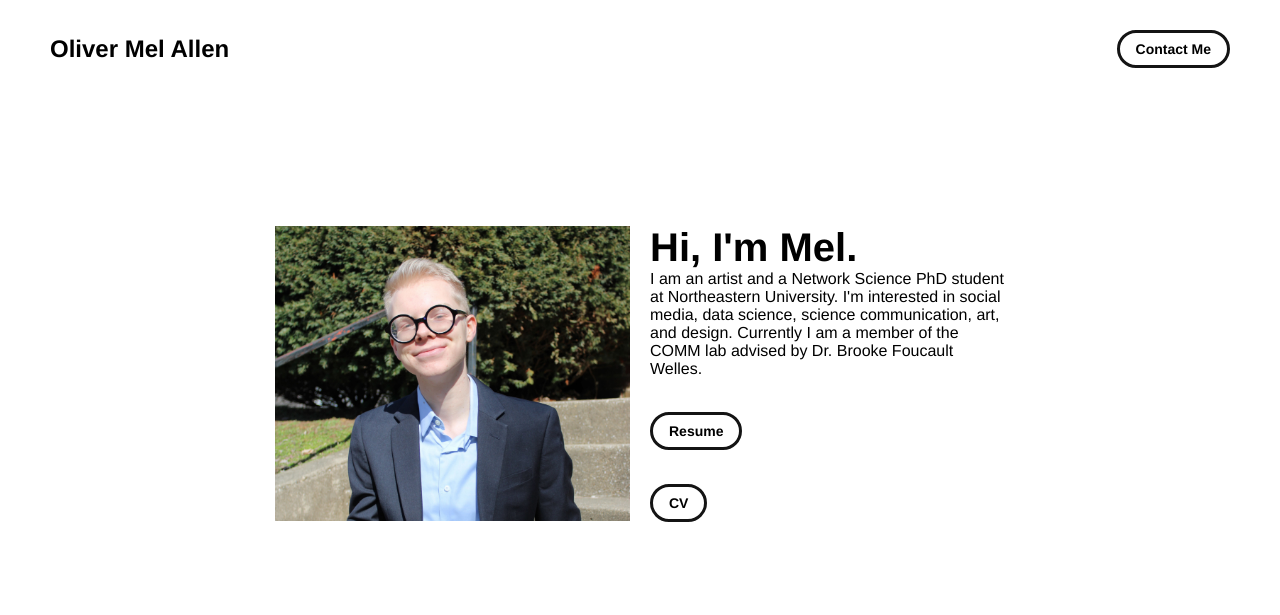
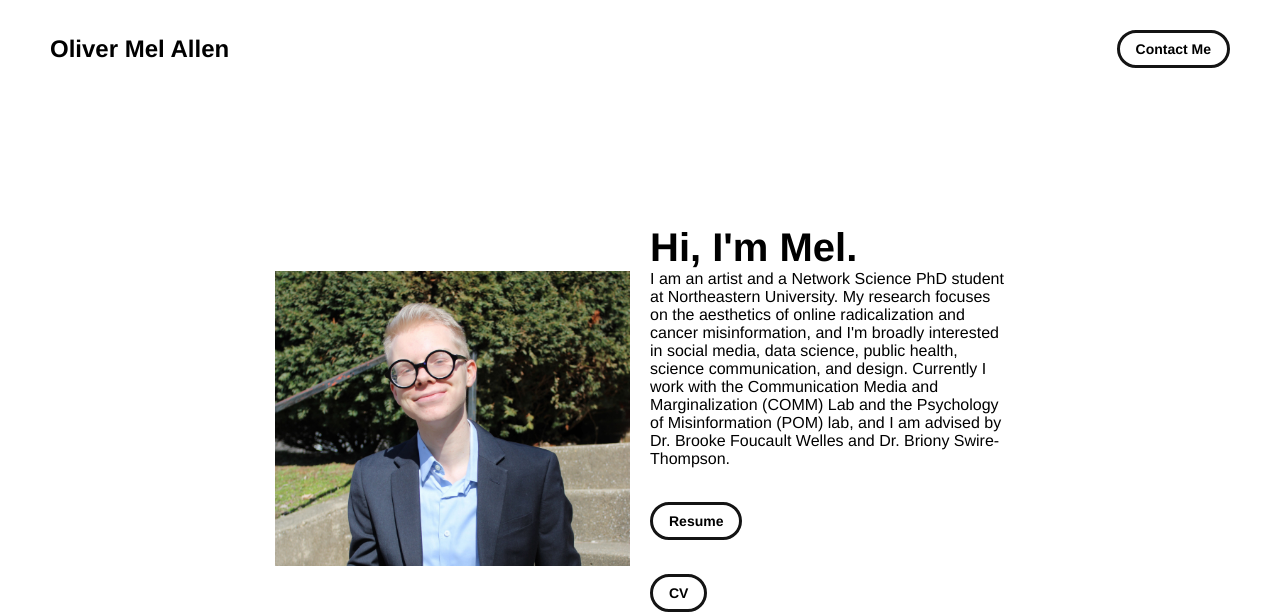
Before and after one commit to olivermallen/olivermallen.github.io, a plain HTML site: page index.html in a window 1280 px wide. Shown: the top 615 px of the page. Drawn offline with Linux system fonts and the light colour scheme.

Commit message:
update description

```diff
--- a/index.html
+++ b/index.html
@@ -64,7 +64,10 @@
             <div class="header-text">
               <span class="main-title">Hi, I'm Mel.</span>
               <div class="body-text">I am an artist and a Network Science PhD student at Northeastern University.
-                I'm interested in social media, data science, science communication, art, and design. Currently I am a member of the COMM lab advised by Dr. Brooke Foucault Welles. </div>
+                My research focuses on the aesthetics of online radicalization and cancer misinformation, and I'm broadly interested
+                in social media, data science, public health, science communication, and design. Currently I work with the Communication Media
+                and Marginalization (COMM) Lab and the Psychology of Misinformation (POM) lab, and I am advised by Dr. Brooke Foucault Welles
+                and Dr. Briony Swire-Thompson. </div>
             </div>
             <a class="button" href="https://drive.google.com/file/d/1iqJ6Cc902gH35C5xgWW0bC38khmHgh2I/view?usp=sharing">
               <span class="button-text">Resume</span>
```
